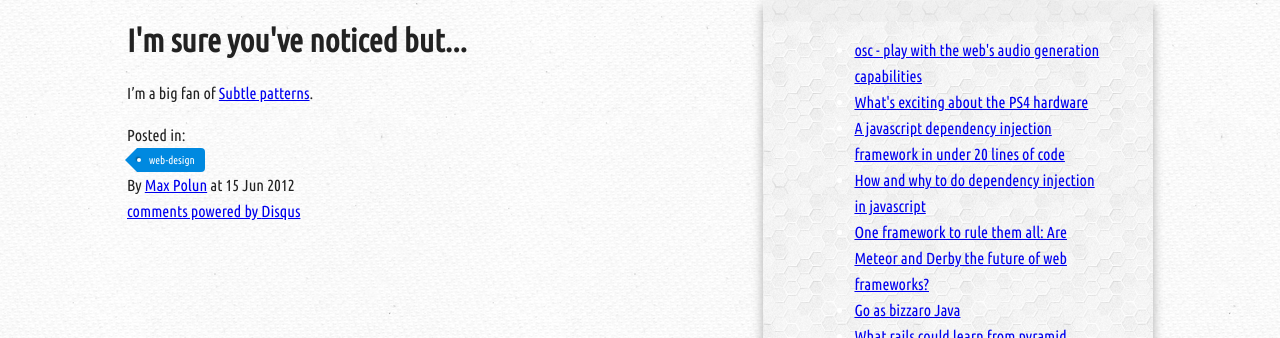
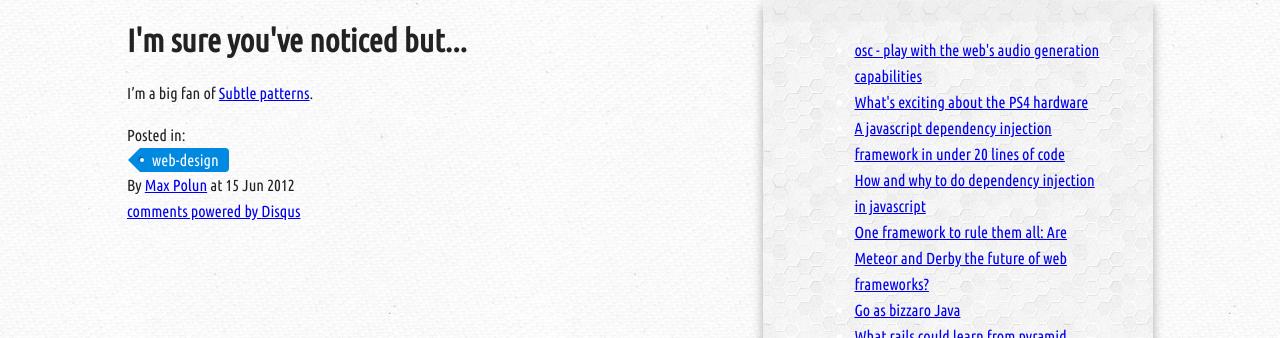
Before and after one commit to maxpolun/maxpolun.github.io, a Jekyll site: the page built from _posts/2012-06-15-i'm_sure_you've_noticed_but....markdown, in a window 1280 px wide. Shown: the part 129-467 px from the top of the page. Built offline with Jekyll 4.4.1, drawn with Linux system fonts in a browser that asks for light colours; nearby versions of some CDN libraries; a script that is not in the unit is left out; comment, search, counter and statistics services are not loaded.

Commit message:
minor style tweak

```diff
--- a/css/style.css
+++ b/css/style.css
@@ -217,7 +217,7 @@ nav a {
 	height:24px;
 	line-height:24px;
 	position:relative;
-	font-size:11px;
+  margin-left: 3px;
 }
 .categories a.cat{
 	margin-left:10px;
```
